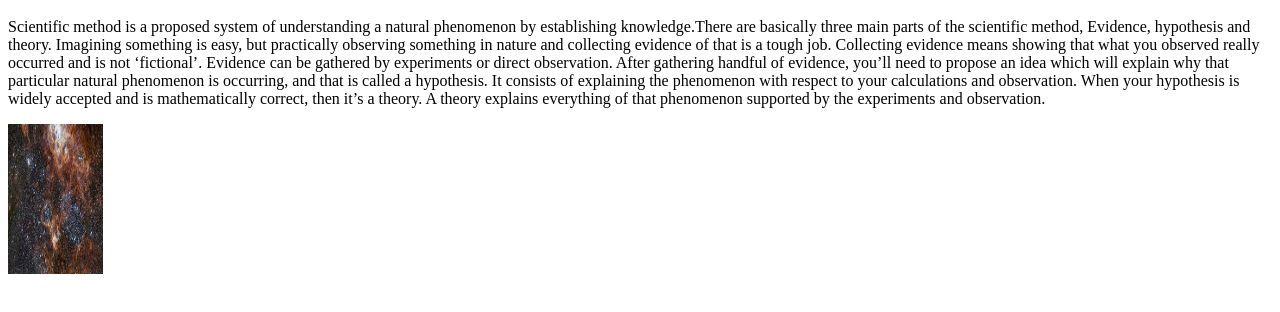
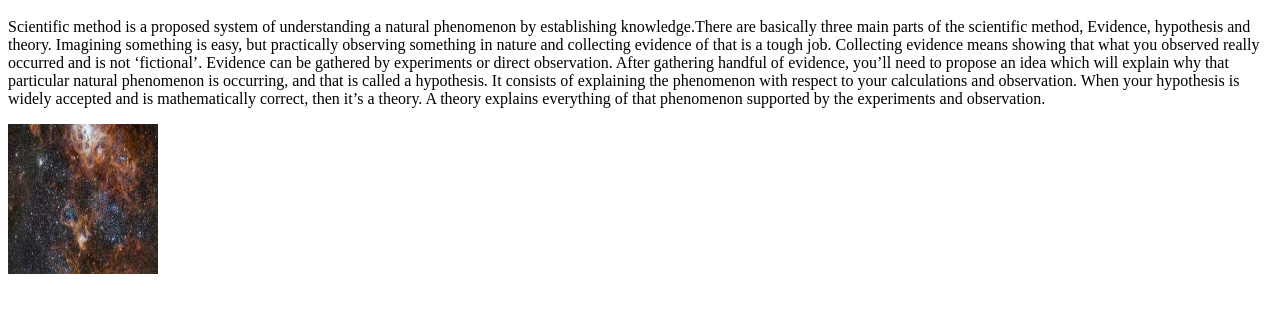
Before and after one commit to pragyafb13/luvkareliya.github.io, a plain HTML site: page index.html in a window 1280 px wide. Shown: the part 48-360 px from the top of the page. Drawn offline with Linux system fonts and the light colour scheme.

Commit message:
Update index.html

```diff
--- a/index.html
+++ b/index.html
@@ -6,6 +6,6 @@
 </head>
 <body>
 <p>Scientific method is a proposed system of understanding a natural phenomenon by establishing knowledge.There are basically three main parts of the scientific method, Evidence, hypothesis and theory. Imagining something is easy, but practically observing something in nature and collecting evidence of that is a tough job. Collecting evidence means showing that what you observed really occurred and is not ‘fictional’. Evidence can be gathered by experiments or direct observation. After gathering handful of evidence, you’ll need to propose an idea which will explain why that particular natural phenomenon is occurring, and that is called a hypothesis. It consists of explaining the phenomenon with respect to your calculations and observation. When your hypothesis is widely accepted and is mathematically correct, then it’s a theory. A theory explains everything of that phenomenon supported by the experiments and observation.</p>
-<img src="images.jpg" height="150" width="95">
+<img src="images.jpg" height="150" width="150">
 </body>
 </html>
```
